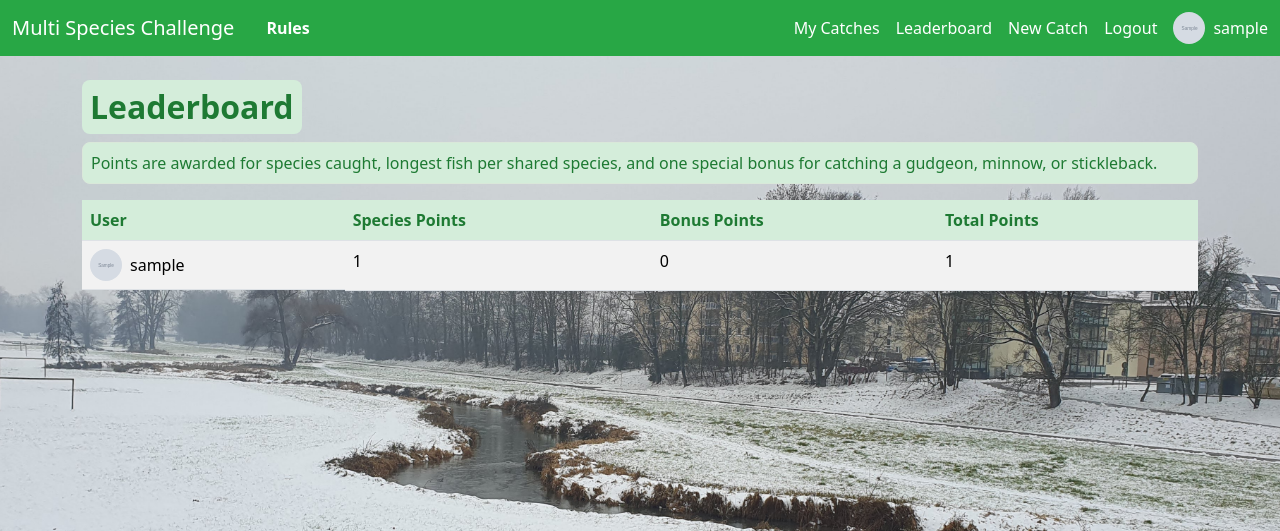
After one commit to peteburn/fishing, a Django app: page /catch/leaderboard/ in a window 1280 px wide. The commit adds this page. Shown: the top 531 px of the page. Run offline with Django 5.2, Linux system fonts and the light colour scheme; a user stored in the database is signed in; data comes from the database, SQL or seed files in the repository; tables that the repository leaves empty hold one stand-in row (values such as "Sample post"); grey boxes marked "Sample" are stand-in pictures; some libraries are stand-ins or nearby versions.

Commit message:
Add leaderboard

```diff
--- /dev/null
+++ b/catch/templates/catch/leaderboard.html
@@ -0,0 +1,38 @@
+{% extends 'base.html' %}
+{% block title %}Leaderboard{% endblock %}
+{% block content %}
+<h2>Leaderboard</h2>
+<div style="background-color: #d4edda; color: #1e7a33; padding: 0.5rem; border-radius: 0.5rem; border: 1px solid #d9e8d9; display: block; margin-bottom: 1rem; font-weight: 500;">
+  Points are awarded for species caught, longest fish per shared species, and one special bonus for catching a gudgeon, minnow, or stickleback.
+</div>
+
+<table class="table table-striped">
+    <thead>
+        <tr>
+            <th>User</th>
+            <th>Species Points</th>
+            <th>Bonus Points</th>
+            <th>Total Points</th>
+        </tr>
+    </thead>
+    <tbody>
+        {% for row in leaderboard %}
+        <tr>
+          <td style="display: flex; align-items: center;">
+            {% if row.user.profile.picture %}
+              <img src="{{ row.user.profile.picture.url }}" alt="Profile picture" style="width:32px; height:32px; object-fit:cover; border-radius:50%; margin-right:8px;">
+            {% else %}
+              <span class="rounded-circle bg-secondary d-inline-flex align-items-center justify-content-center" style="width:32px;height:32px;color:white;font-size:1.1rem;margin-right:8px;">{{ row.user.username|first|upper }}</span>
+            {% endif %}
+            {{ row.user.username }}
+          </td>
+          <td>{{ row.species_points }}</td>
+          <td>{{ row.bonus_points }}</td>
+          <td>{{ row.total_points }}</td>
+        </tr>
+        {% empty %}
+        <tr><td colspan="4">No catches recorded.</td></tr>
+        {% endfor %}
+    </tbody>
+</table>
+{% endblock %}
--- a/catch/urls.py
+++ b/catch/urls.py
@@ -1,10 +1,11 @@
 from django.urls import path
-from .views import CatchListView, CatchCreateView, RegisterView, lookup_admin
+from .views import CatchListView, CatchCreateView, RegisterView, LeaderboardView, lookup_admin
 from .views import CatchDetailView, CatchUpdateView, CatchDeleteView
 from .views_rules import RulesView
 
 urlpatterns = [
     path('', CatchListView.as_view(), name='catch_list'),
+    path('leaderboard/', LeaderboardView.as_view(), name='leaderboard'),
     path('new/', CatchCreateView.as_view(), name='catch_new'),
     path('<int:pk>/', CatchDetailView.as_view(), name='catch_detail'),
     path('<int:pk>/edit/', CatchUpdateView.as_view(), name='catch_edit'),
--- a/catch/views.py
+++ b/catch/views.py
@@ -1,6 +1,8 @@
+from collections import defaultdict
+
 from django.shortcuts import render
 from django.urls import reverse_lazy
-from django.views.generic import ListView, CreateView, DetailView, UpdateView, DeleteView
+from django.views.generic import ListView, CreateView, DetailView, UpdateView, DeleteView, TemplateView
 from django.contrib.auth.mixins import LoginRequiredMixin, UserPassesTestMixin
 from django.db.models import ProtectedError
 from django.forms import modelformset_factory
@@ -62,6 +64,72 @@ class CatchListView(LoginRequiredMixin, ListView):
             'all': self.request.GET.get('all', ''),
         }
         ctx['show_all'] = self.request.GET.get('all') == '1'
+        return ctx
+
+
+class LeaderboardView(LoginRequiredMixin, TemplateView):
+    template_name = 'catch/leaderboard.html'
+
+    def get_context_data(self, **kwargs):
+        ctx = super().get_context_data(**kwargs)
+        catches = Catch.objects.select_related('user', 'species').order_by('species_id', '-length', 'date', 'pk')
+
+        user_stats = {}
+        species_users = defaultdict(set)
+        species_catches = defaultdict(list)
+        special_bonus_species = {'gudgeon', 'minnow', 'stickleback'}
+
+        for catch in catches:
+            stats = user_stats.setdefault(
+                catch.user_id,
+                {
+                    'user': catch.user,
+                    'species_ids': set(),
+                    'special_bonus_awarded': False,
+                },
+            )
+            stats['species_ids'].add(catch.species_id)
+            species_users[catch.species_id].add(catch.user_id)
+            species_catches[catch.species_id].append(catch)
+            if catch.species.name.strip().lower() in special_bonus_species:
+                stats['special_bonus_awarded'] = True
+
+        leaderboard = []
+        for stats in user_stats.values():
+            species_points = len(stats['species_ids'])
+            bonus_points = 1 if stats['special_bonus_awarded'] else 0
+            leaderboard.append({
+                'user': stats['user'],
+                'species_points': species_points,
+                'bonus_points': bonus_points,
+                'total_points': species_points + bonus_points,
+            })
+
+        for species_id, catches_for_species in species_catches.items():
+            if len(species_users[species_id]) < 2:
+                continue
+            scored_catches = [catch for catch in catches_for_species if catch.length is not None]
+            if not scored_catches:
+                continue
+            max_length = max(catch.length for catch in scored_catches)
+            winners = [catch for catch in scored_catches if catch.length == max_length]
+            if len(winners) != 1:
+                continue
+            winner = winners[0]
+            for row in leaderboard:
+                if row['user'].id == winner.user_id:
+                    row['bonus_points'] += 1
+                    row['total_points'] += 1
+                    break
+
+        leaderboard.sort(
+            key=lambda row: (
+                -row['total_points'],
+                -row['species_points'],
+                row['user'].username.lower(),
+            )
+        )
+        ctx['leaderboard'] = leaderboard
         return ctx
 
 
--- a/static/css/site.css
+++ b/static/css/site.css
@@ -93,6 +93,16 @@ body {
     display: block !important;
 }
 
+.content .leaderboard-note {
+    color: var(--header-color) !important;
+    background-color: #fff !important;
+    padding: 0.5rem !important;
+    border-radius: 0.5rem !important;
+    font-weight: 500;
+    display: block !important;
+    border: 1px solid #d9e8d9 !important;
+}
+
 /* Make primary buttons match the header color so Filter and Save match */
 .btn-primary {
     background-color: var(--header-color) !important;
--- a/templates/base.html
+++ b/templates/base.html
@@ -27,6 +27,7 @@
       <ul class="navbar-nav ms-auto">
         {% if user.is_authenticated %}
           <li class="nav-item"><a class="nav-link" href="{% url 'catch_list' %}">My Catches</a></li>
+          <li class="nav-item"><a class="nav-link" href="{% url 'leaderboard' %}">Leaderboard</a></li>
           <li class="nav-item"><a class="nav-link" href="{% url 'catch_new' %}">New Catch</a></li>
           <li class="nav-item">
             <form method="post" action="{% url 'logout' %}" class="nav-link p-0">
```
Also changed, not shown: catch/tests.py (+38 -0 lines).
